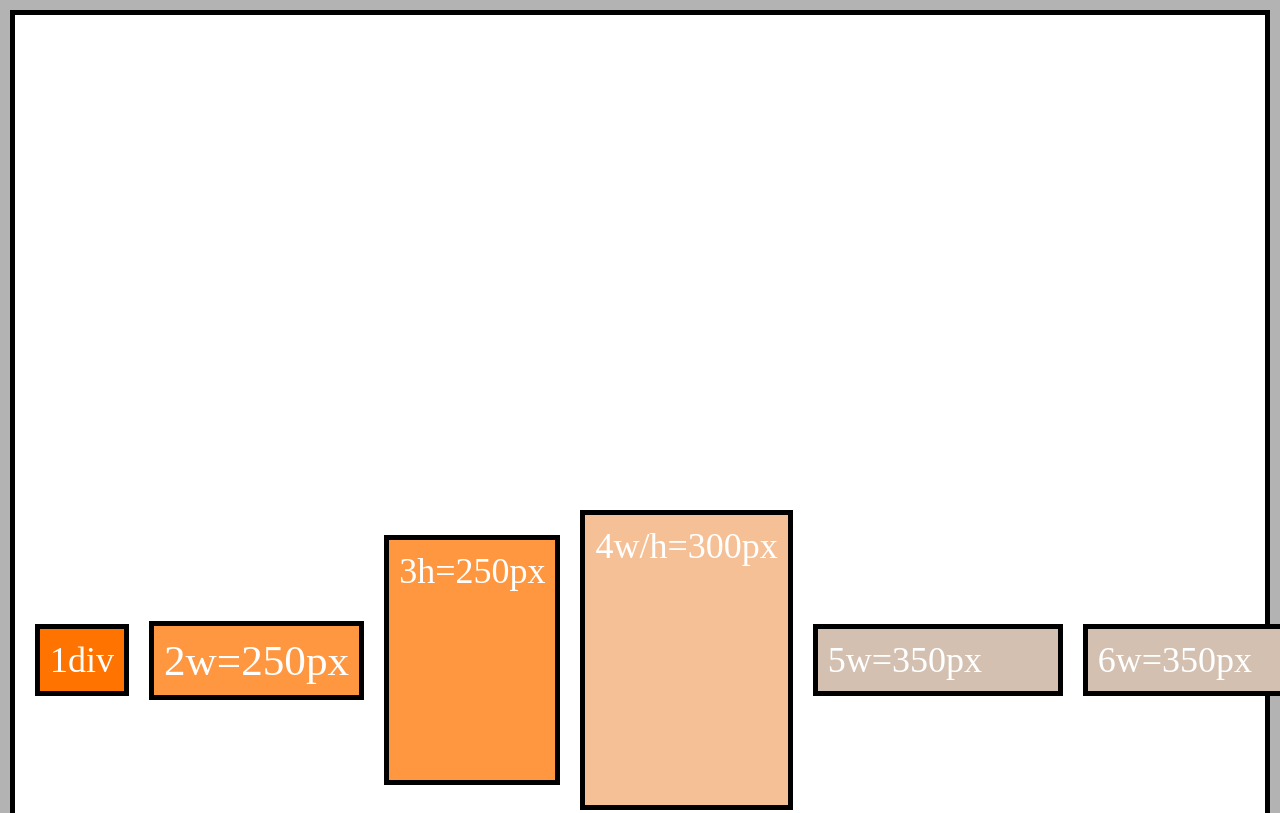
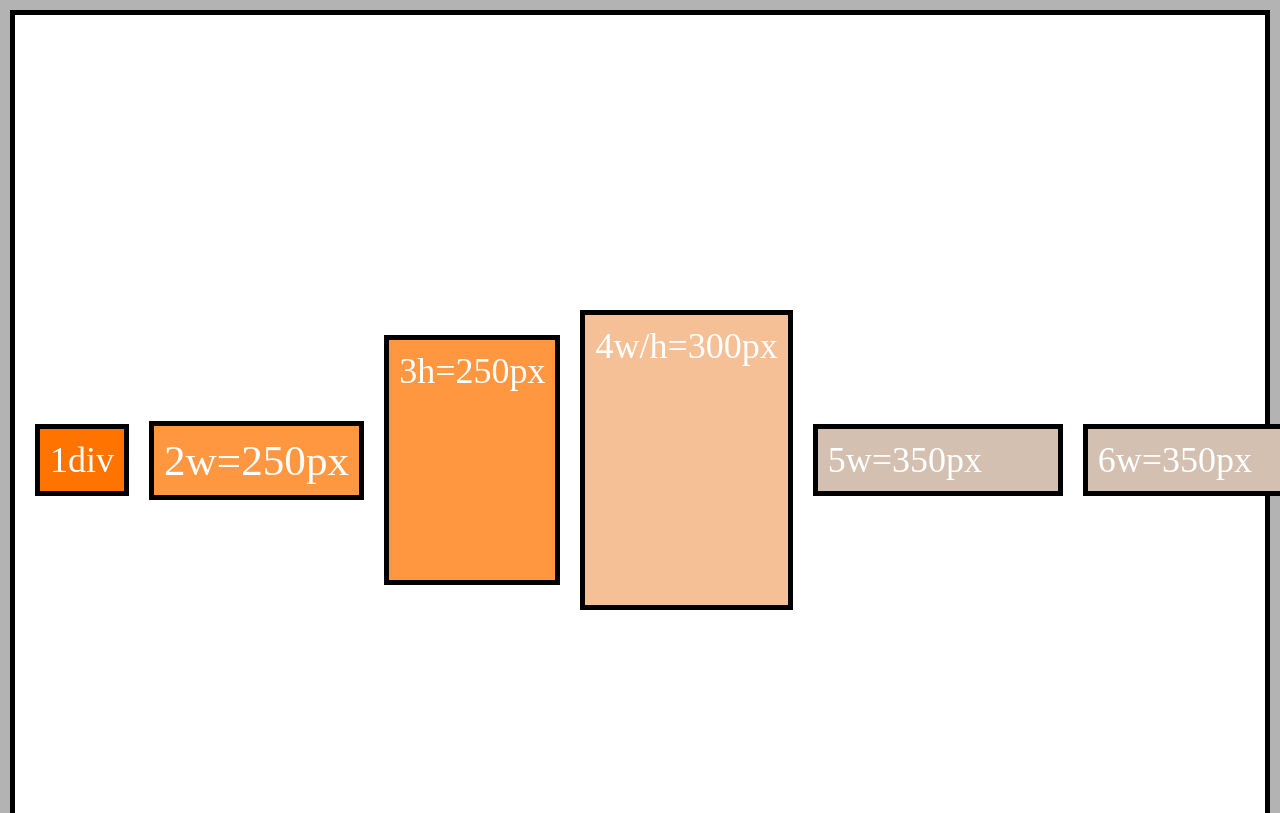
Before and after one commit to autopilotcode/my-learning-templates, a plain HTML site: page Flexbox-Basics-Test/index.html in a window 1280 px wide. Shown: the top 813 px of the page. Drawn offline with Linux system fonts and the light colour scheme.

Commit message:
height 1000

```diff
--- a/Flexbox-Basics-Test/main.css
+++ b/Flexbox-Basics-Test/main.css
@@ -19,7 +19,7 @@ body {
     padding: 10px;
     border: 5px solid black;
     display: flex;
-    height: 1300px;
+    height: 900px;
     flex-direction: row;
     /*flex-wrap: wrap;*/
     /*flex-flow: row wrap;*/
```
